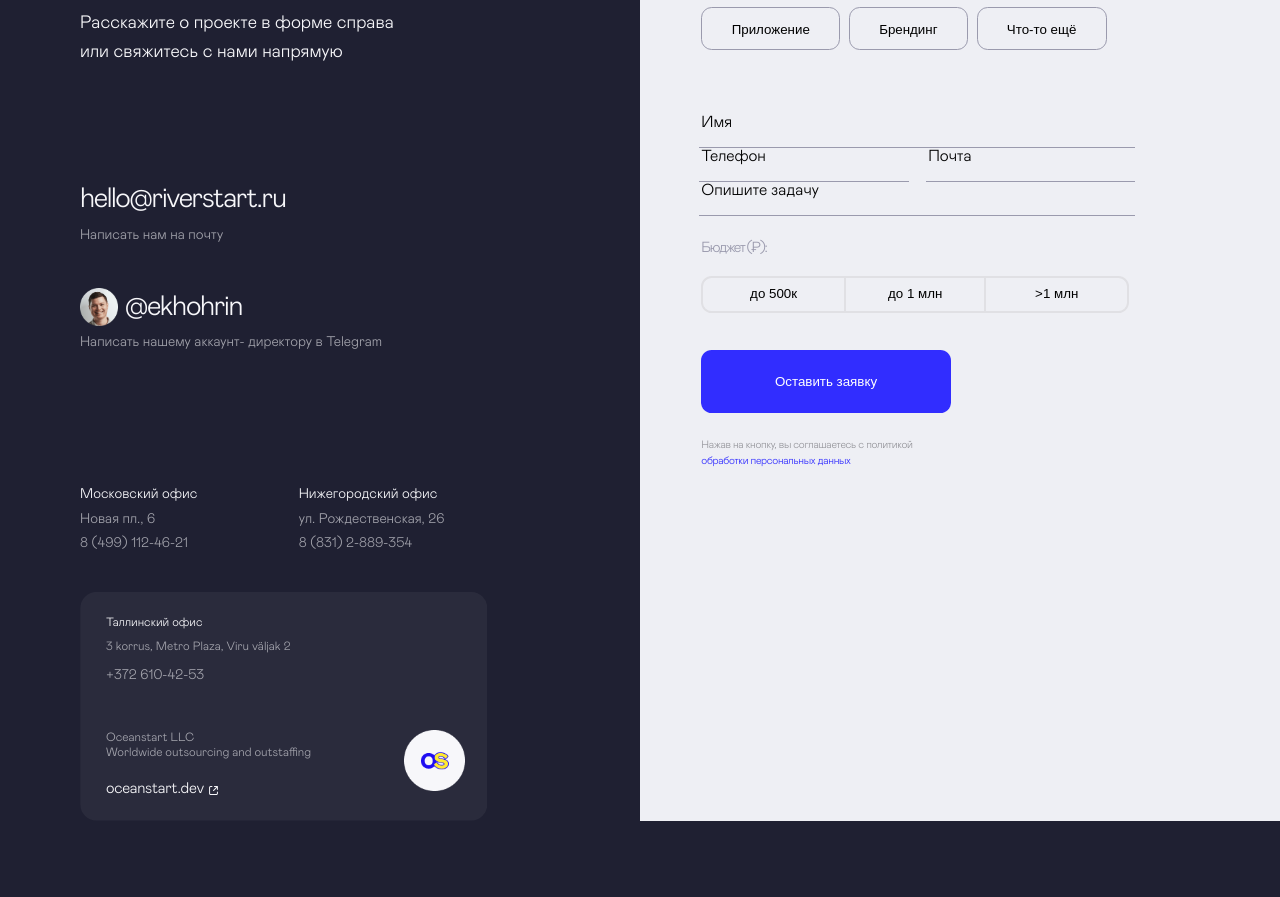
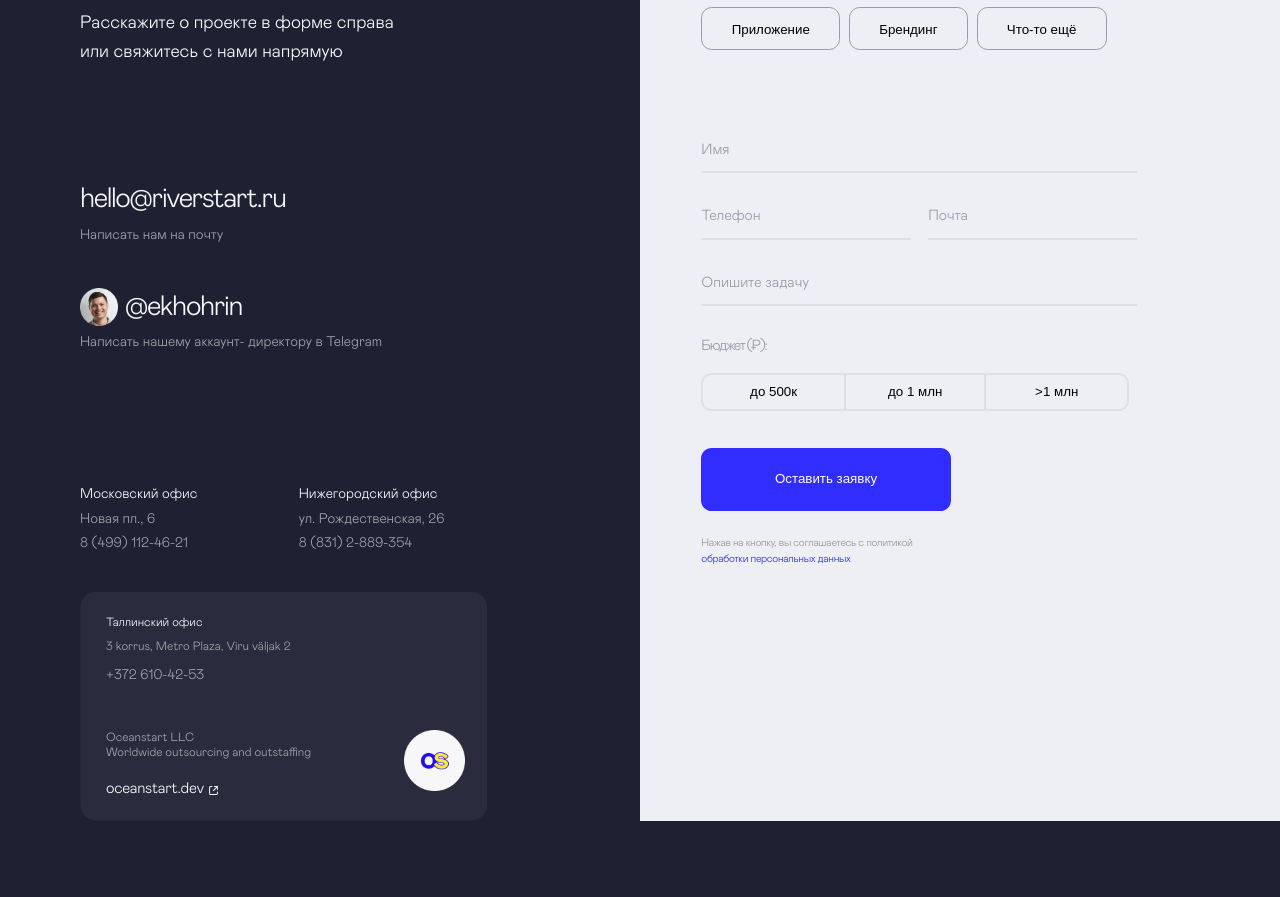
Before and after one commit to Kuldyaev/testovoe03032024, a Vue app: page / in a window 1280 px wide. Shown: the part 1048-1945 px from the top of the page. Built offline with nearby package versions, Linux system fonts and the light colour scheme.

Commit message:
Some action with textInputs

```diff
--- a/src/components/uikit/TextInput.vue
+++ b/src/components/uikit/TextInput.vue
@@ -1,6 +1,12 @@
 <template>
-  <FlexBox direction="column" w="100%" justify="start">
-    <label>{{ label }}</label>
+  <FlexBox
+    direction="column"
+    w="100%"
+    justify="start"
+    align="start"
+    class="textInput"
+  >
+    <label :class="classLabel">{{ label }}</label>
     <input
       type="text"
       :class="classInput"
@@ -10,6 +16,9 @@
       @mouseover="hovered = true"
       @mouseleave="hovered = false"
     />
+    <FlexBox w="100%" justify="start" class="errorPlace"
+      >{{ errorText ? errorText : "" }}
+    </FlexBox>
   </FlexBox>
 </template>
 
@@ -21,32 +30,85 @@ import { TextInputProps } from "@/shared/types";
 const props = withDefaults(defineProps<TextInputProps>(), {
   label: "label",
   w: "100%",
+  errorText: null,
 });
-
+const classInput = ref<string>("");
+const classLabel = ref<string>("");
 const model = defineModel({ required: true });
 const focused = ref<boolean>(false);
 const hovered = ref<boolean>(false);
-const classInput = ref<string>("");
 
 watch(focused, () => {
   classInput.value = focused.value ? "focused" : "";
+  classLabel.value = focused.value ? "focusedLabel" : "";
 });
-watch(hovered, () => {
-  classInput.value = hovered.value ? "hovered" : "";
-});
+// watch(hovered, () => {
+//   classInput.value = hovered.value ? "hovered" : "";
+// });
 </script>
 
 <style scoped lang="scss">
 input {
   background: transparent;
   border: none;
-  border-bottom: 1px solid $additional-grey;
+  border-bottom: $s2px solid $form-grey;
   width: v-bind(w);
   text-align: left;
   align-items: flex-start;
+  outline: none;
+  height: 5.2083vw;
+  z-index: 3;
 }
 label {
-  width: v-bind(w);
+  width: auto;
   text-align: left;
+  font-size: 1.1458vw;
+  line-height: 1.8333vw;
+  color: $additional-grey;
+  user-select: none;
+  position: relative;
+  cursor: pointer;
+  top: 1.8333vw;
+}
+input:hover {
+  border-bottom: $s2px solid $additional-grey;
+}
+input:focus {
+  border-bottom: $s2px solid $primary-blue;
+}
+
+.textInput {
+  height: 5.2083vw;
+}
+.errorPlace {
+  height: 1.3021vw;
+}
+.focusedLabel {
+  font-size: 0.7292vw;
+  line-height: 1.1667vw;
+  color: $primary-blue;
+  top: 0;
+}
+
+@media (max-width: $small-screen) {
+  .textInput,
+  input {
+    height: 10.4167vw;
+  }
+  .errorPlace {
+    height: 2.6042vw;
+  }
+  label {
+    font-size: 2.2917vw;
+    line-height: 3.6667vw;
+    color: $additional-grey;
+    top: 3.6667vw;
+  }
+  .focusedLabel {
+    font-size: 1.4583vw;
+    line-height: 2.3333vw;
+    color: $primary-blue;
+    top: 0;
+  }
 }
 </style>
--- a/src/shared/types.ts
+++ b/src/shared/types.ts
@@ -60,6 +60,7 @@ export interface FormActiveProps {
 export interface TextInputProps {
   label: string;
   w: string;
+  errorText: string | null;
 }
 export interface BudgetInputProps {
   value: number | string;
```
